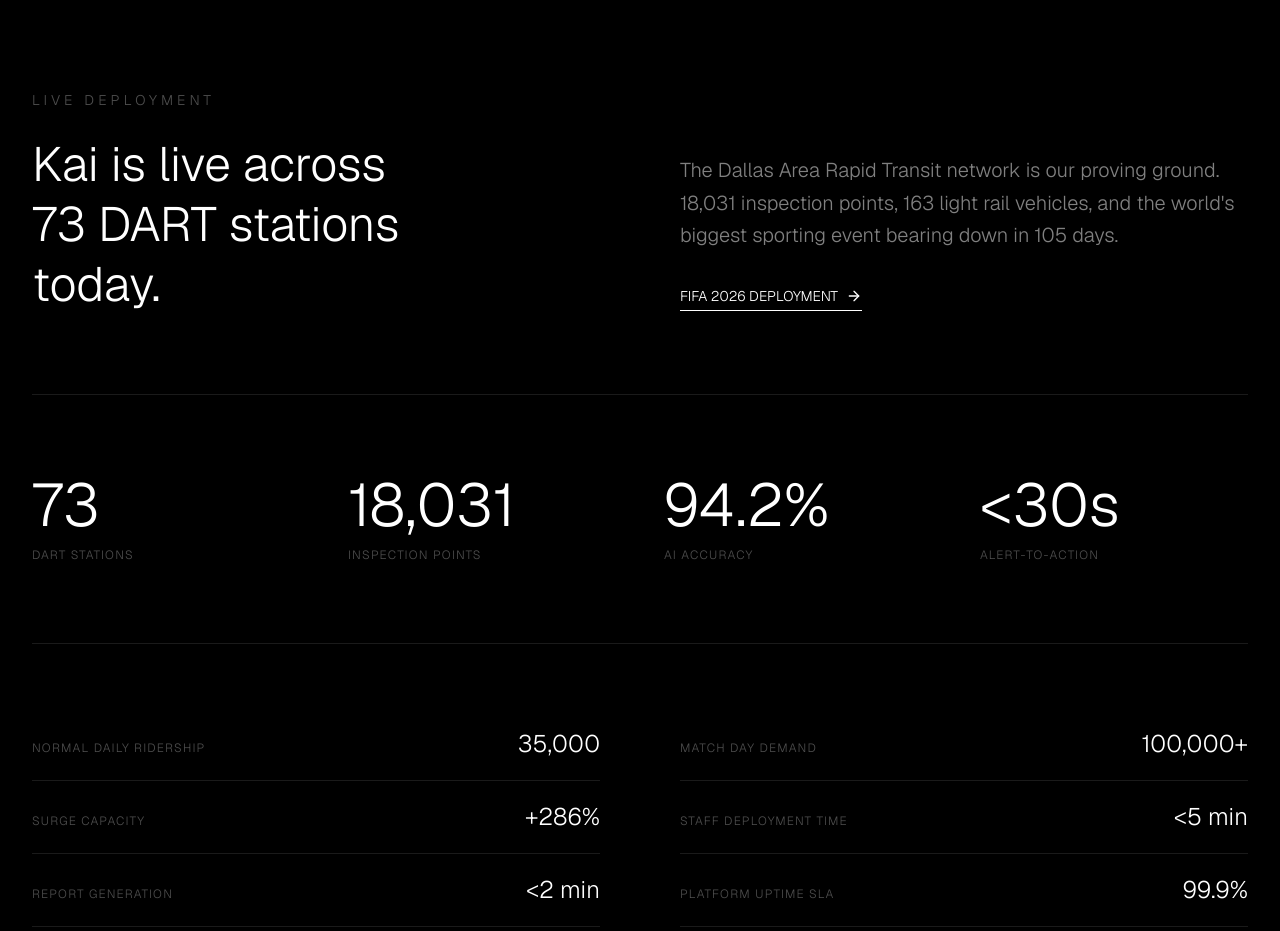
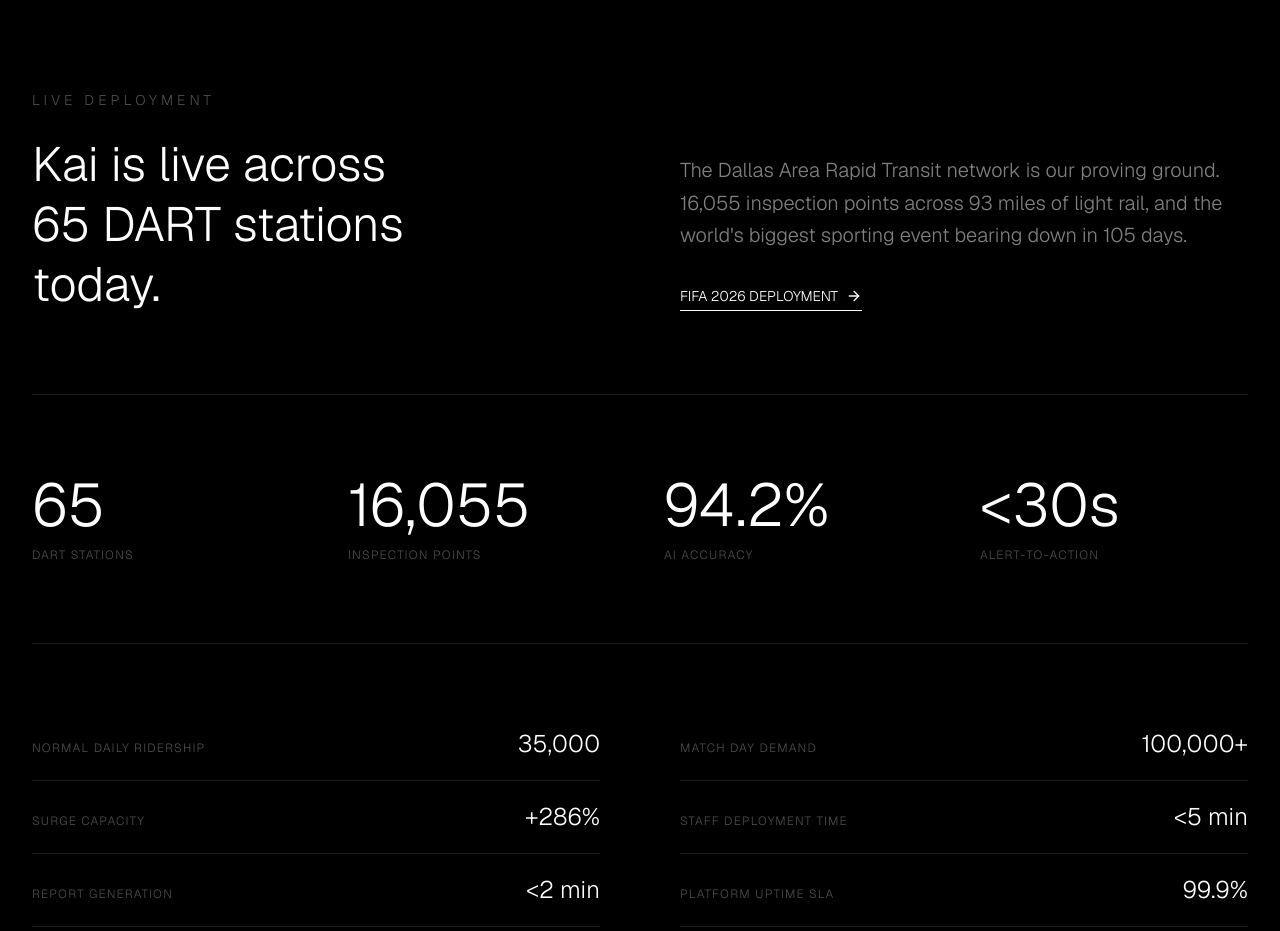
Before and after one commit to elliyeen/kai-facilities-website, a Next.js app: page / in a window 1280 px wide. Shown: the part 1660-2591 px from the top of the page. Built offline with nearby package versions, Linux system fonts and the light colour scheme.

Commit message:
Update DART stats to accurate figures from dart.org
65 stations (not 73), 93 miles of light rail, 16,055 total
inspection points (65 × 247) across all pages.

```diff
--- a/src/app/page.tsx
+++ b/src/app/page.tsx
@@ -145,13 +145,13 @@
             <div>
               <p className="text-sm font-light tracking-[0.3em] text-white/30 mb-6 uppercase">Live Deployment</p>
               <h2 className="text-5xl font-light leading-tight">
-                Kai is live across<br />73 DART stations<br />today.
+                Kai is live across<br />65 DART stations<br />today.
               </h2>
             </div>
             <div className="lg:pt-16">
               <p className="text-xl font-light text-white/50 leading-relaxed mb-8">
                 The Dallas Area Rapid Transit network is our proving ground.
-                18,031 inspection points, 163 light rail vehicles, and the world's
+                16,055 inspection points across 93 miles of light rail, and the world's
                 biggest sporting event bearing down in {Math.ceil((new Date("2026-06-11").getTime() - Date.now()) / (1000 * 60 * 60 * 24))} days.
               </p>
               <Link
@@ -167,8 +167,8 @@
           {/* Stats */}
           <div className="grid grid-cols-2 lg:grid-cols-4 gap-12 mb-20 border-t border-white/10 pt-20">
             {[
-              { value: "73",      label: "DART STATIONS" },
-              { value: "18,031", label: "INSPECTION POINTS" },
+              { value: "65",      label: "DART STATIONS" },
+              { value: "16,055", label: "INSPECTION POINTS" },
               { value: "94.2%",  label: "AI ACCURACY" },
               { value: "<30s",   label: "ALERT-TO-ACTION" },
             ].map((s) => (
--- a/src/app/platform/page.tsx
+++ b/src/app/platform/page.tsx
@@ -32,7 +32,7 @@
 
       {/* Hero */}
       <section className="min-h-screen flex items-center justify-center relative overflow-hidden">
-        <div className="absolute inset-0 bg-[url('/images/dart/20260223_191335.jpg')] bg-cover bg-center opacity-40"></div>
+        <div className="absolute inset-0 bg-[url('/images/dart/20260223_191335.jpg')] bg-cover bg-center opacity-[.65]"></div>
         <div className="absolute inset-0 bg-linear-to-b from-black/70 via-black/50 to-black"></div>
         {/* Subtle grid overlay */}
         <div className="absolute inset-0 opacity-5" style={{ backgroundImage: "linear-gradient(rgba(255,255,255,0.3) 1px, transparent 1px), linear-gradient(90deg, rgba(255,255,255,0.3) 1px, transparent 1px)", backgroundSize: "80px 80px" }}></div>
@@ -191,7 +191,7 @@
                 icon: <Map className="w-5 h-5" />,
                 title: "Digital Twin",
                 desc: "A complete digital replica of every facility under management. 247 inspection checkpoints per station generate compliance-ready audit reports in under 2 minutes.",
-                stat: "18,031",
+                stat: "16,055",
                 statLabel: "MAPPED CHECKPOINTS",
               },
               {
@@ -256,7 +256,7 @@
 
           <div className="border-t border-gray-200">
             {[
-              { num: "01", industry: "Transit & Cities",      desc: "Rail networks, bus systems, and urban transit — unified operational management across every station, vehicle, and crew.", proof: "73 DART stations live" },
+              { num: "01", industry: "Transit & Cities",      desc: "Rail networks, bus systems, and urban transit — unified operational management across every station, vehicle, and crew.", proof: "65 DART stations live" },
               { num: "02", industry: "Stadiums & Events",     desc: "From daily operations to 100,000-person surge events. FIFA 2026 World Cup deployment across 9 Dallas match days.", proof: "FIFA 2026 ready" },
               { num: "03", industry: "Enterprise Facilities", desc: "Large-scale facility portfolios — corporate campuses, convention centers, mixed-use real estate — all in one operating picture.", proof: "Enterprise-grade" },
               { num: "04", industry: "Healthcare",            desc: "Hospital environments where compliance, cleanliness, and response time are mission-critical. Continuous inspection and accountability.", proof: "HIPAA-compatible" },
@@ -366,8 +366,8 @@
           </div>
           <div className="border-t border-gray-200 pt-16 grid lg:grid-cols-2 gap-x-20">
             {[
-              { label: "STATIONS UNDER MANAGEMENT",   value: "73" },
-              { label: "TOTAL INSPECTION POINTS",     value: "18,031" },
+              { label: "STATIONS UNDER MANAGEMENT",   value: "65" },
+              { label: "TOTAL INSPECTION POINTS",     value: "16,055" },
               { label: "INSPECTION POINTS / STATION", value: "247" },
               { label: "REPORT GENERATION TIME",      value: "<2 min" },
               { label: "TEAM DEPLOYMENT TIME",        value: "<5 min" },
--- a/src/app/world-cup-2026/page.tsx
+++ b/src/app/world-cup-2026/page.tsx
@@ -146,7 +146,7 @@
                 num: "02",
                 title: "Real-Time Command Center",
                 stat: "<30s", label: "ALERT TO ACTION",
-                desc: "Live visibility across all 73 DART stations. Staff GPS, IoT sensor feeds, and incident alerts surfaced in under 30 seconds.",
+                desc: "Live visibility across all 65 DART stations. Staff GPS, IoT sensor feeds, and incident alerts surfaced in under 30 seconds.",
               },
               {
                 num: "03",
@@ -187,7 +187,7 @@
           <div className="border-t border-gray-200">
             {[
               { phase: "01", title: "Pilot Program",          period: "Q2 2025",       desc: "3–5 high-traffic stations. AI models validated, baseline metrics established, initial staff trained." },
-              { phase: "02", title: "System-Wide Rollout",    period: "Q3–Q4 2025",    desc: "All 73 DART stations live. Full sensor network deployed, complete staff onboarding, DART operations integrated." },
+              { phase: "02", title: "System-Wide Rollout",    period: "Q3–Q4 2025",    desc: "All 65 DART stations live. Full sensor network deployed, complete staff onboarding, DART operations integrated." },
               { phase: "03", title: "Surge Capacity Testing", period: "Q1 2026",        desc: "Full-scale simulations of World Cup conditions. AI models fine-tuned, rapid response protocols validated." },
               { phase: "04", title: "FIFA World Cup 2026",    period: "Jun – Jul 2026", desc: "24/7 command center operations across 9 match days. Real-time coordination. World-class facility standards maintained." },
             ].map((item) => (
```
